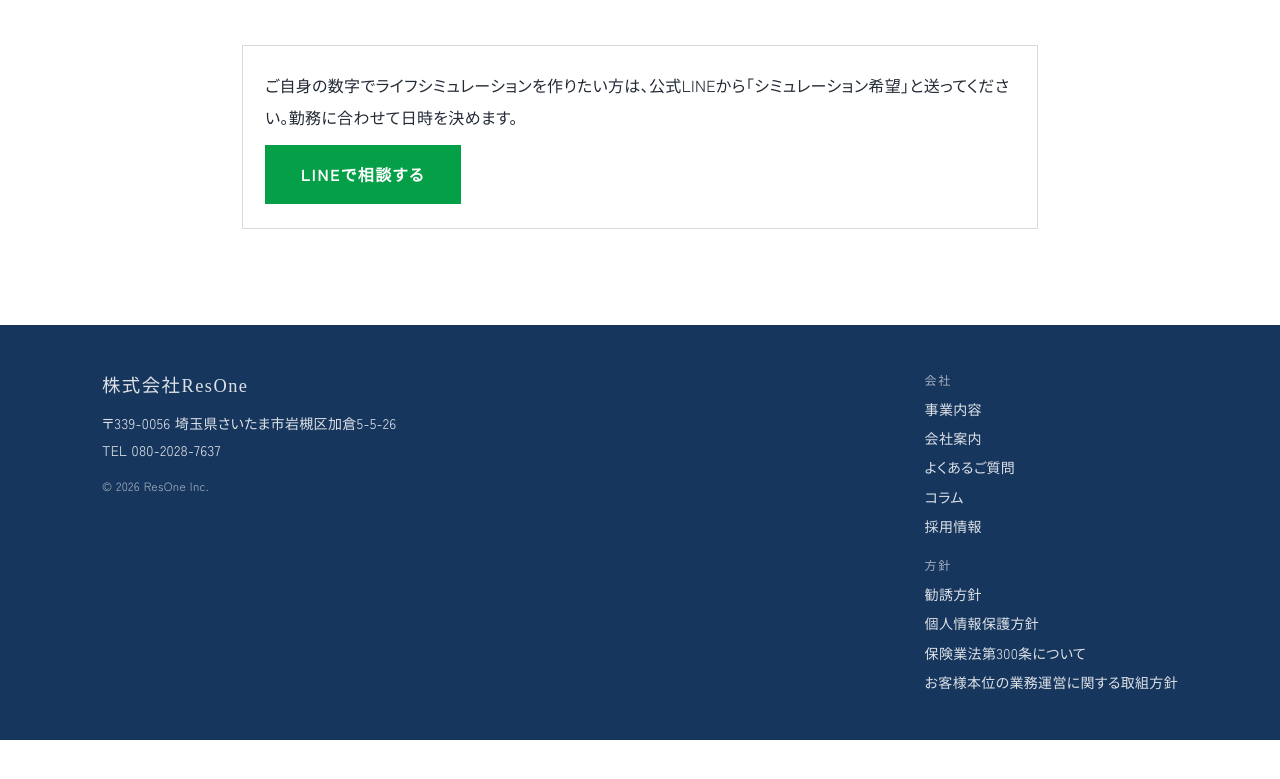
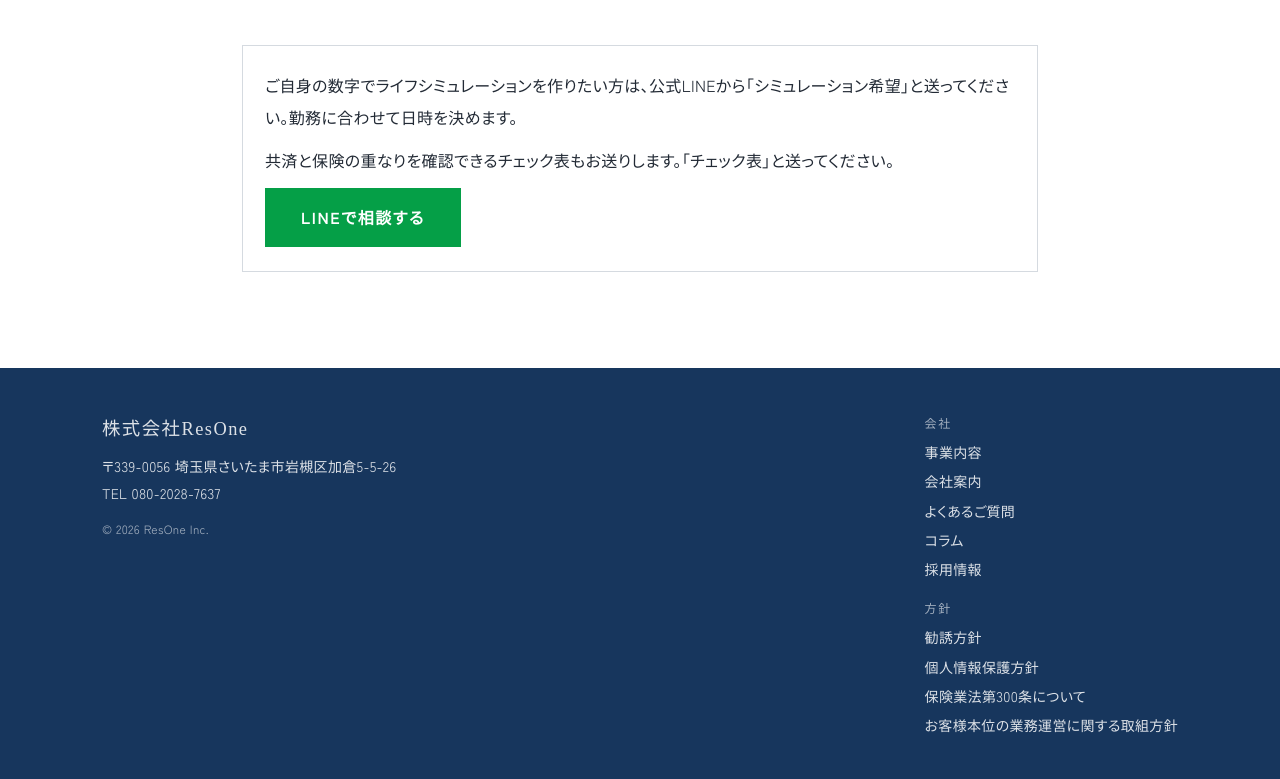
Before and after one commit to resone-inc/res-1.github.io, a plain HTML site: page column-jutaku-loan.html in a window 1280 px wide. Shown: the part 5758-6537 px from the top of the page. Before the commit the page ends 6498 px from the top, so only its background shows below. Drawn offline with Linux system fonts and the light colour scheme; a web font is replaced by a local one.

Commit message:
コラム末尾のLINE案内にチェック表の一文を追加
Co-Authored-By: Claude Fable 5.2 <noreply@anthropic.com>
Claude-Session: https://claude.ai/code/session_013cdQPzXo8Fqih8xj5kwKNA

```diff
--- a/column-jutaku-loan.html
+++ b/column-jutaku-loan.html
@@ -213,6 +213,7 @@
 
 <div class="next">
 <p>ご自身の数字でライフシミュレーションを作りたい方は、公式LINEから「シミュレーション希望」と送ってください。勤務に合わせて日時を決めます。</p>
+<p>共済と保険の重なりを確認できるチェック表もお送りします。「チェック表」と送ってください。</p>
 <p style="margin:0"><a class="lbtn" href="https://lin.ee/uGL222C" target="_blank" rel="noopener">LINEで相談する</a></p>
 </div>
 </div>
```
Also changed, not shown: column-kyosai-chofuku.html (+1 -0 lines), column-shobo-hoken-erabikata.html (+1 -0 lines).
